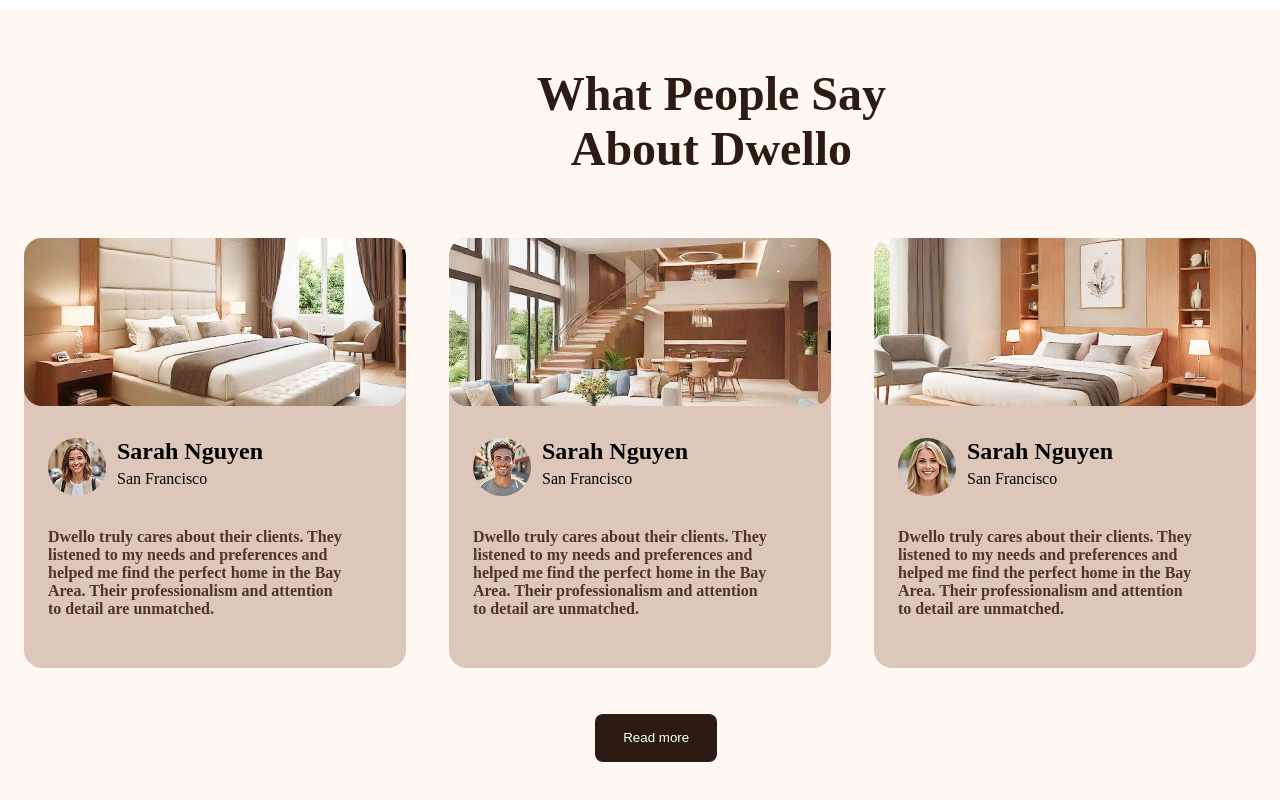
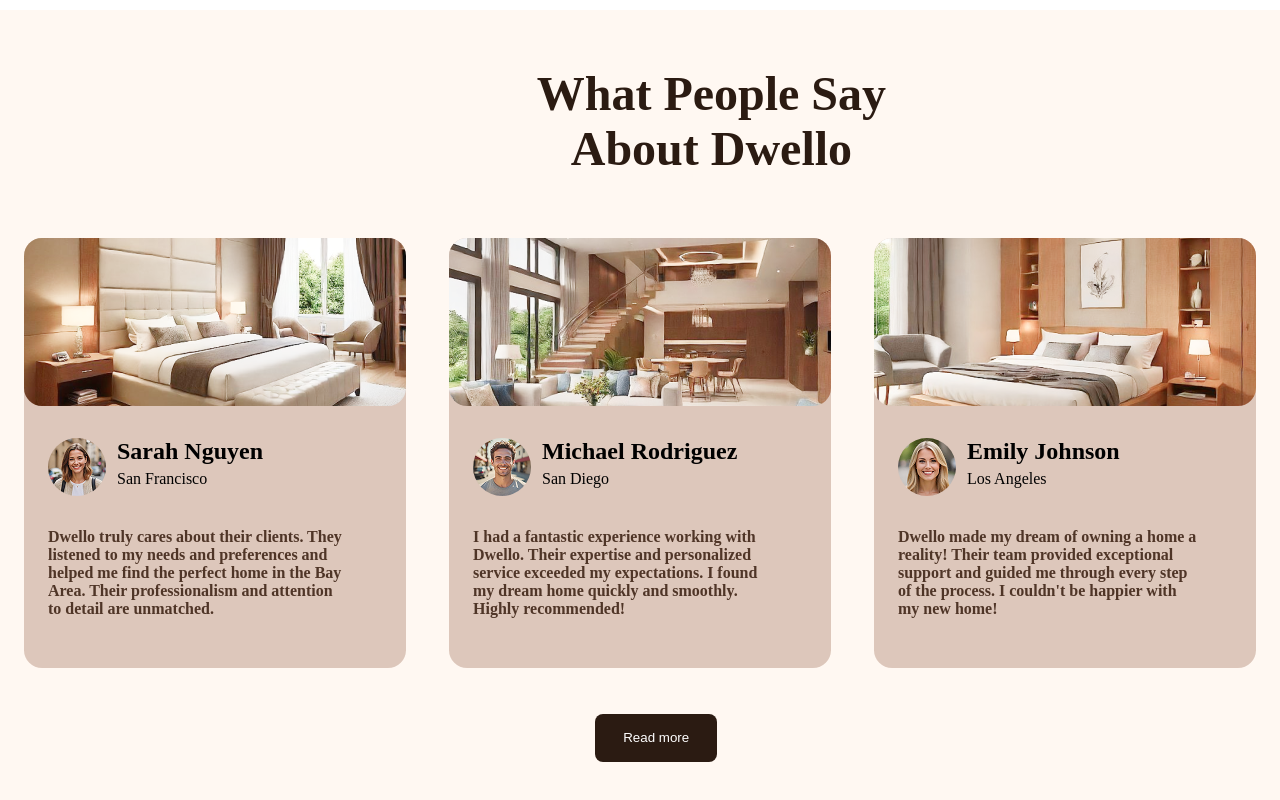
Before and after one commit to komilM/Dwello, a React (Vite) app: page / in a window 1280 px wide. Shown: the part 2398-3198 px from the top of the page. Built offline with nearby package versions, Linux system fonts and the light colour scheme; no server answers.

Commit message:
data bese yangilandi

```diff
--- a/src/home/Home.jsx
+++ b/src/home/Home.jsx
@@ -224,22 +224,22 @@
                         <div className="footer-card-profile">
                             <img src={footercardimg1} alt="" />
                             <div className="footer-text">
-                                <h2>Sarah Nguyen</h2>
-                                <p>San Francisco</p>
+                                <h2>Michael Rodriguez</h2>
+                                <p>San Diego</p>
                             </div>
                         </div>
-                        <h5>Dwello truly cares about their clients. They listened to my needs and preferences and helped me find the perfect home in the Bay Area. Their professionalism and attention to detail are unmatched.</h5>
+                        <h5>I had a fantastic experience working with Dwello. Their expertise and personalized service exceeded my expectations. I found my dream home quickly and smoothly. Highly recommended!</h5>
                     </div>
                     <div className="footer-card">
                         <img src={footerhouses3} alt="" />
                         <div className="footer-card-profile">
                             <img src={footercardimg2} alt="" />
                             <div className="footer-text">
-                                <h2>Sarah Nguyen</h2>
-                                <p>San Francisco</p>
+                                <h2>Emily Johnson</h2>
+                                <p>Los Angeles</p>
                             </div>
                         </div>
-                        <h5>Dwello truly cares about their clients. They listened to my needs and preferences and helped me find the perfect home in the Bay Area. Their professionalism and attention to detail are unmatched.</h5>
+                        <h5>Dwello made my dream of owning a home a reality! Their team provided exceptional support and guided me through every step of the process. I couldn't be happier with my new home!</h5>
                     </div>
                 </div>
                 <button onClick={() => window.location.href = "/page"}>Read more</button>
```
